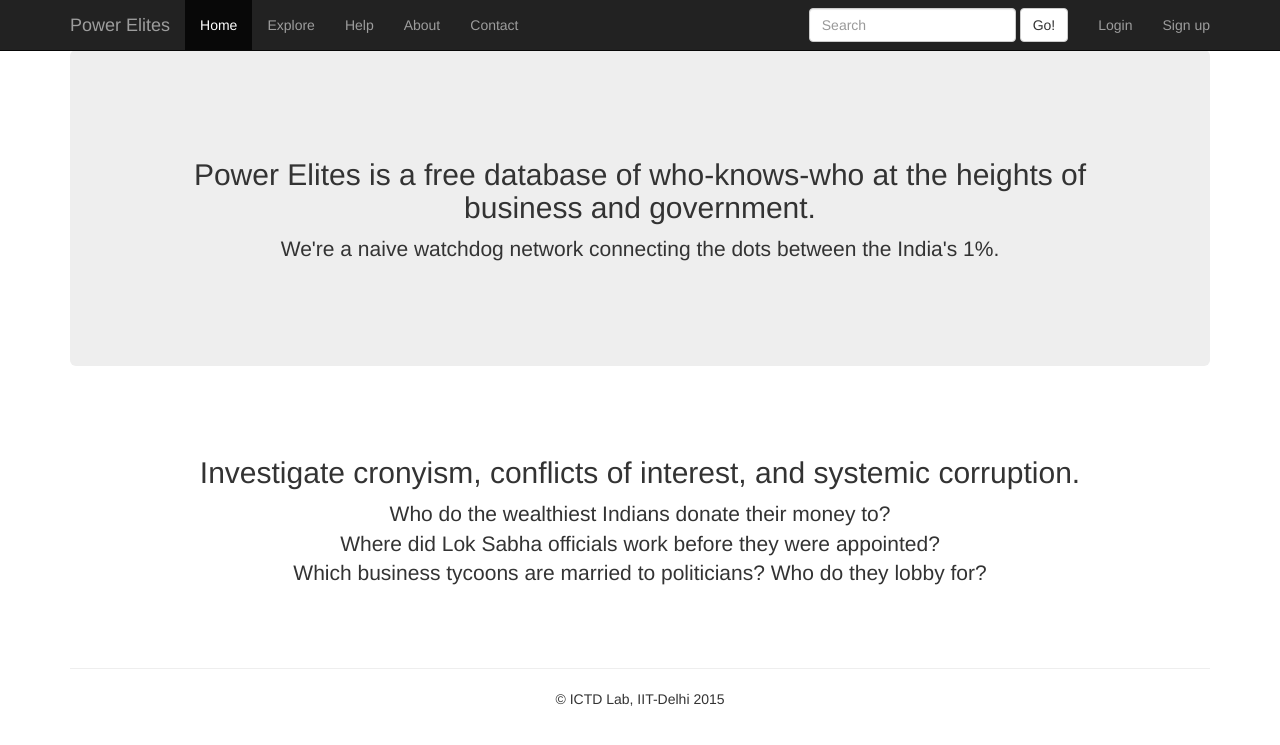
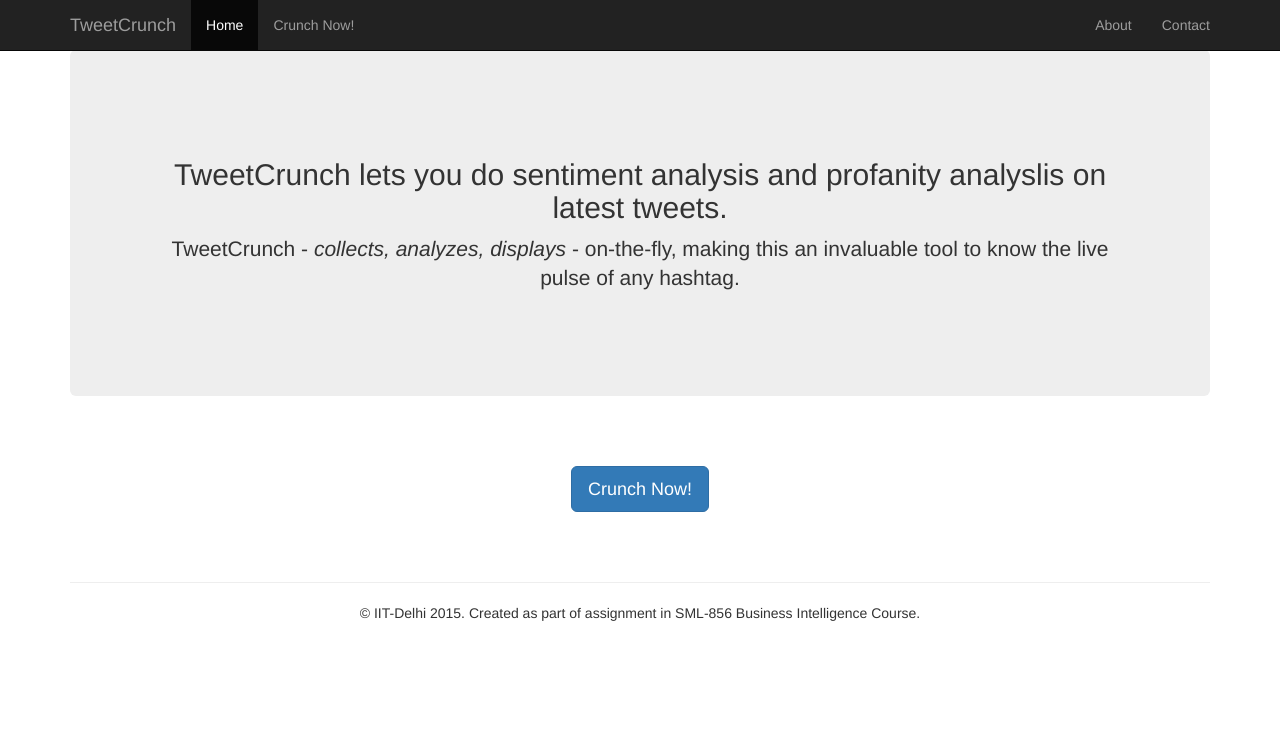
Before and after one commit to abhishekeleven90/nlpplay, a Flask app: page / in a window 1280 px wide. Shown: the top 745 px of the page. Run offline with Flask 2, Linux system fonts and the light colour scheme; some libraries are stand-ins or nearby versions.

Commit message:
basic machine learning

```diff
--- a/webapp/app/templates/base.html
+++ b/webapp/app/templates/base.html
@@ -11,7 +11,7 @@
 		<meta name="description" content="">
 		<meta name="author" content="">
 		<link rel="icon" href="{{ url_for('static', filename='images/favicon.ico') }}">
-		<title>Power Nexus
+		<title>TweetCrunch
 		</title>
 		<link href="{{ url_for('static', filename='css/bootstrap.min.css') }}" rel="stylesheet">
 		{% if signincss %}
@@ -46,7 +46,7 @@
 					<span class="icon-bar">
 					</span>
 					</button>
-					<a class="navbar-brand" href="#">Power Elites
+					<a class="navbar-brand" href="#">TweetCrunch
 					</a>
 				</div>
 				<div id="navbar" class="collapse navbar-collapse">
@@ -55,14 +55,12 @@
 							<a href="{{ url_for('home') }}">Home
 							</a>
 						</li>
-						<li class="{{exploreclass}}">
-							<a href="">Explore
+						<li class="{{crunchclass}}">
+							<a href="{{ url_for('crunch') }}">Crunch Now!
 							</a>
 						</li>
-						<li class="{{helpclass}}">
-							<a href="">Help
-							</a>
-						</li>
+					</ul>
+					<ul class="nav navbar-nav navbar-right">
 						<li class="{{aboutclass}}">
 							<a href="">About
 							</a>
@@ -72,27 +70,7 @@
 							</a>
 						</li>
 					</ul>
-					<ul class="nav navbar-nav navbar-right">
-						{% if session.userid %}
-						<li class="{{loginclass}}">
-							<a>{{session.userid}}</a>
-						</li>
-						{% endif %}
-
-						<li class="{{loginclass}}">
-							{% if not session.userid %}
-    						<a href="{{ url_for('login') }}">Login</a>
-  							{% else %}
-    						<a href="{{ url_for('logout') }}">Logout</a>
-  							{% endif %}
-						</li>
-						{% if not session.userid %}
-						<li class="{{signupclass}}">
-							<a href="{{ url_for('signup') }}">Sign up
-							</a>
-						</li>
-						{% endif %}
-					</ul>
+					<!--
 					<form class="navbar-form navbar-right" role="search">
 						<div class="form-group">
 							<input type="text" class="form-control" placeholder="Search">
@@ -101,6 +79,7 @@
 						Go!
 						</button>
 					</form>
+				-->
 				</div>
 				<!--//-->
 			</div>
@@ -126,7 +105,7 @@
 		<hr/>
 		</div>
 		<footer>
-			<p class="text-center">© ICTD Lab, IIT-Delhi 2015
+			<p class="text-center">© IIT-Delhi 2015. Created as part of assignment in SML-856 Business Intelligence Course.
 			</p>
 		</footer>
 
--- a/webapp/app/templates/home.html
+++ b/webapp/app/templates/home.html
@@ -3,20 +3,17 @@
 {% block content %}
 <div class="jumbotron">
 	<div class="starter-template">
-		<h2>Power Elites is a free database of who-knows-who at the heights of business and government.
+		<h2>
+			TweetCrunch lets you do sentiment analysis and profanity analyslis on latest tweets.
 		</h2>
-		<p class="lead">We're a naive watchdog network connecting the dots between the India's 1%.
+		<p class="lead">
+			TweetCrunch - <i>collects, analyzes, displays</i> - on-the-fly, making this an invaluable tool to know the live pulse of any hashtag.
 		</p>
 	</div>
 </div>
-<div class="starter-template">
-	<h2>Investigate cronyism, conflicts of interest, and systemic corruption.
-	</h2>
-	<p class="lead">Who do the wealthiest Indians donate their money to?
-		<br/>
-		Where did Lok Sabha officials work before they were appointed?
-		<br/>
-		Which business tycoons are married to politicians? Who do they lobby for?
-	</p>
-</div>
+<div class="starter-template" >
+		<p>
+			<a class="btn btn-primary btn-lg" href="{{ url_for('crunch')}}">Crunch Now!</a>
+		</p>
+	</div>
 {% endblock %}
--- a/webapp/app/templates/temp.html
+++ b/webapp/app/templates/temp.html
@@ -2,6 +2,8 @@
 {% extends "base.html" %}
 {% block content %}
     <div class="starter-template" align="center" >
-        <h2>{{temptext}}</h2>
+    <h2>{{temptext}}</h2>
+
+
     </div>
 {% endblock %}
--- a/webapp/app/views.py
+++ b/webapp/app/views.py
@@ -1,7 +1,7 @@
 from app import app
 from flask import render_template, flash, redirect, session, g, request, url_for, abort
-from forms import RegisterationForm, LoginForm
-
+from monkey import *
+from forms import CrunchForm
 
 @app.route('/')
 @app.route('/home/')
@@ -9,43 +9,6 @@ from forms import RegisterationForm, LoginForm
 def home():
     return render_template("home.html", homeclass="active")
 
-@app.route('/login/',methods=["GET","POST"])
-def login():
-    if session.get('userid')>=1:
-        return render_template("temp.html", loginclass="active", signincss=False, temptext="Already logged in!")
-    form = LoginForm()
-    if form.validate_on_submit():
-        try:
-            someobj = Users.get(Users.userid == form.emailid.data, Users.password ==
-                hashlib.md5(form.password.data).hexdigest())
-            session['userid']=someobj.userid
-            session['role']=someobj.role
-            flash('Successfully logged in')
-            print session
-            return redirect('home')
-        except:
-            flash('Details do not match')
-    else:
-        form_error_helper(form)
-    return render_template("login2.html", loginclass="active", signincss=False, form = form)
-
-@app.route('/logout/',methods=["GET","POST"])
-def logout():
-    if not session.get('userid'):
-            return render_template("temp.html", loginclass="active", signincss=False, temptext="Please log in first!")
-    session.clear()
-    return render_template("temp.html", loginclass="active", signincss=False, temptext="Successfully logged out!")
-
-#get to land first on signup page, post to actually sign up
-@app.route('/signup/', methods=["GET","POST"])
-def signup():
-    form = RegisterationForm()
-    if form.validate_on_submit():
-        flash('Signup details valid')
-        return redirect('home')
-    else:
-        form_error_helper(form)
-    return render_template("signup.html", signupclass="active", signincss=True, form=form)
 
 @app.errorhandler(404)
 def page_not_found(e):
@@ -55,20 +18,29 @@ def page_not_found(e):
 def not_permitted(e):
     return render_template("error.html", homeclass="active", errortext="Sorry, you are not permitted to see this.")
 
+@app.route('/crunchresult/')
+def crunchresult():
+    reslist = getAllAnalysis(["this is awesome. i am loving this! though the time is running out. though the time is running out. though the time is running out","no","haha","never"])
+    return render_template("crunch.html", homeclass="active", temptext="See command line",
+        reslist=reslist)
+
+@app.route('/crunch/',methods=["GET","POST"])
+def crunch():
+    form = CrunchForm()
+    if form.validate_on_submit():
+        try:
+            hashtag = form.hashtag.data
+            flash('Successfully got the hash tag '+hashtag)
+            return redirect('home')
+        except:
+            flash('Error in your form submission')
+    else:
+        form_error_helper(form)
+    return render_template("crunchnow.html", crunchclass="active",signincss=False,form=form)
+
 @app.route('/temp/')
 def temp():
-    nayaperson = Person.create(name='nayaperson')
-    naya_kitty = Pet.create(ownerid=nayaperson, type='cat')
-    toflash = ''
-    for person in Person.select():
-        toflash = toflash + (str(person.id)+" "+person.name) + "\n\r"
-    flash(toflash)
-    return render_template("temp.html", homeclass="active", temptext=str(nayaperson.id)+" "
-        +str(naya_kitty.id))
-
-
-def get_current_user_role():
-    return 'admin'
+    return render_template("temp.html", homeclass="active", temptext="See command line")
 
 def form_error_helper(form):
     for field, errors in form.errors.items():
```
Also changed, not shown: webapp/app/forms.py (+2 -13 lines), 3 other files.
